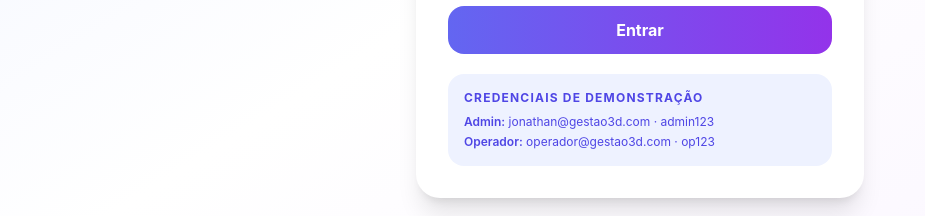
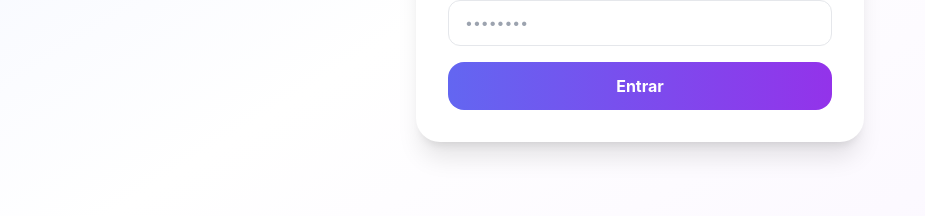
Before and after one commit to jonathansilvadesa-sys/gestao-3d, a React (Vite) app: page / in a window 1280 px wide. Shown: the part 516-732 px from the top of the page, without its empty margins (0-925 px from the left). Built offline with nearby package versions, Linux system fonts and the light colour scheme.

Commit message:
ajuste de tela

```diff
--- a/src/components/auth/LoginPage.tsx
+++ b/src/components/auth/LoginPage.tsx
@@ -74,12 +74,6 @@ export function LoginPage() {
             </button>
           </form>
 
-          {/* Credenciais de demonstração */}
-          <div className="bg-indigo-50 rounded-2xl p-4 text-xs text-indigo-600 space-y-1">
-            <p className="font-bold uppercase tracking-widest mb-2">Credenciais de demonstração</p>
-            <p><span className="font-semibold">Admin:</span> jonathan@gestao3d.com · admin123</p>
-            <p><span className="font-semibold">Operador:</span> operador@gestao3d.com · op123</p>
-          </div>
         </div>
       </div>
     </div>
```
